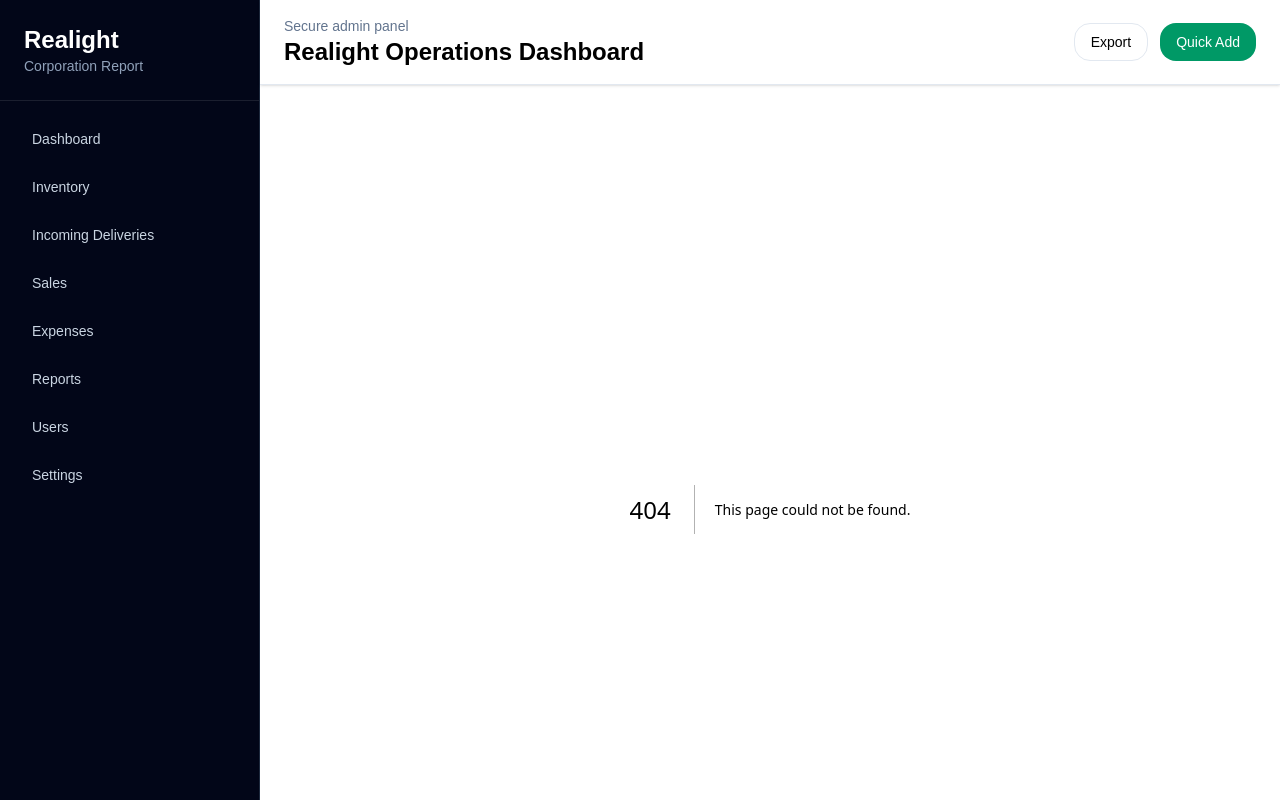
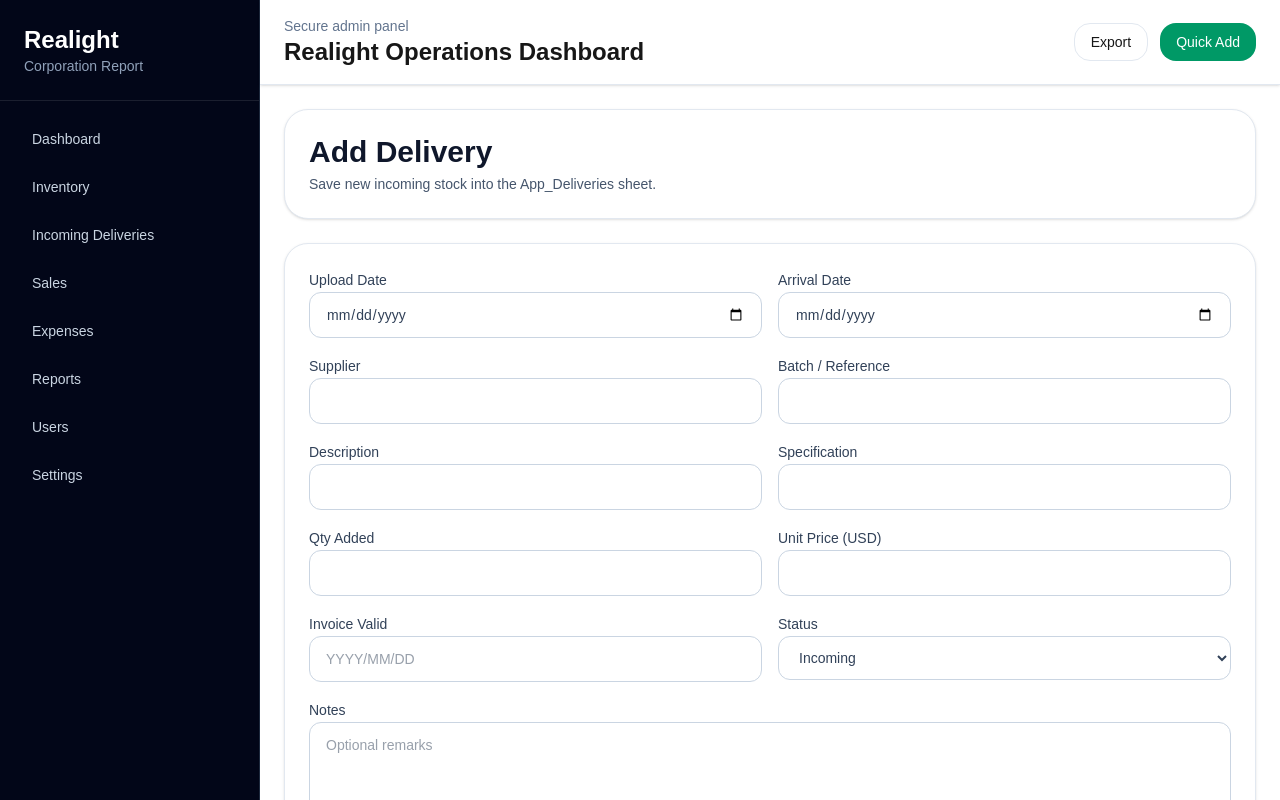
Before and after one commit to johncardinales-cpu/realight-dashboard, a Next.js app: page /add-delivery in a window 1280 px wide. Before the commit this address had no page. Shown: the top 800 px of the page. Built offline with nearby package versions, Linux system fonts and the light colour scheme.

Commit message:
Add delivery form

```diff
--- /dev/null
+++ b/app/add-delivery/page.tsx
@@ -0,0 +1,145 @@
+"use client";
+
+import { useState } from "react";
+
+const initialState = {
+  uploadDate: "",
+  arrivalDate: "",
+  supplier: "",
+  batchReference: "",
+  description: "",
+  specification: "",
+  qtyAdded: "",
+  unitPriceUsd: "",
+  invoiceValid: "",
+  status: "Incoming",
+  notes: "",
+};
+
+export default function AddDeliveryPage() {
+  const [form, setForm] = useState(initialState);
+  const [loading, setLoading] = useState(false);
+  const [message, setMessage] = useState("");
+
+  function updateField(key: keyof typeof initialState, value: string) {
+    setForm((prev) => ({ ...prev, [key]: value }));
+  }
+
+  async function onSubmit(e: React.FormEvent) {
+    e.preventDefault();
+    setLoading(true);
+    setMessage("");
+
+    try {
+      const res = await fetch("/api/add-delivery", {
+        method: "POST",
+        headers: {
+          "Content-Type": "application/json",
+        },
+        body: JSON.stringify(form),
+      });
+
+      const data = await res.json();
+
+      if (!res.ok) {
+        throw new Error(data?.error || "Failed to add delivery");
+      }
+
+      setMessage("Delivery saved successfully.");
+      setForm(initialState);
+    } catch (error: any) {
+      setMessage(error?.message || "Failed to add delivery.");
+    } finally {
+      setLoading(false);
+    }
+  }
+
+  return (
+    <section className="space-y-6">
+      <div className="rounded-3xl border border-slate-200 bg-white p-6 shadow-sm">
+        <h1 className="text-3xl font-semibold text-slate-900">Add Delivery</h1>
+        <p className="mt-1 text-sm text-slate-600">
+          Save new incoming stock into the App_Deliveries sheet.
+        </p>
+      </div>
+
+      <form onSubmit={onSubmit} className="rounded-3xl border border-slate-200 bg-white p-6 shadow-sm">
+        <div className="grid grid-cols-1 gap-4 md:grid-cols-2">
+          <Field label="Upload Date" type="date" value={form.uploadDate} onChange={(v) => updateField("uploadDate", v)} required />
+          <Field label="Arrival Date" type="date" value={form.arrivalDate} onChange={(v) => updateField("arrivalDate", v)} />
+          <Field label="Supplier" value={form.supplier} onChange={(v) => updateField("supplier", v)} required />
+          <Field label="Batch / Reference" value={form.batchReference} onChange={(v) => updateField("batchReference", v)} />
+          <Field label="Description" value={form.description} onChange={(v) => updateField("description", v)} required />
+          <Field label="Specification" value={form.specification} onChange={(v) => updateField("specification", v)} required />
+          <Field label="Qty Added" type="number" value={form.qtyAdded} onChange={(v) => updateField("qtyAdded", v)} required />
+          <Field label="Unit Price (USD)" type="number" value={form.unitPriceUsd} onChange={(v) => updateField("unitPriceUsd", v)} />
+          <Field label="Invoice Valid" placeholder="YYYY/MM/DD" value={form.invoiceValid} onChange={(v) => updateField("invoiceValid", v)} />
+          <div className="space-y-2">
+            <label className="text-sm font-medium text-slate-700">Status</label>
+            <select
+              value={form.status}
+              onChange={(e) => updateField("status", e.target.value)}
+              className="w-full rounded-xl border border-slate-300 px-4 py-3 text-sm text-slate-700"
+            >
+              <option value="Incoming">Incoming</option>
+              <option value="In Transit">In Transit</option>
+              <option value="Received">Received</option>
+              <option value="Available">Available</option>
+            </select>
+          </div>
+        </div>
+
+        <div className="mt-4 space-y-2">
+          <label className="text-sm font-medium text-slate-700">Notes</label>
+          <textarea
+            value={form.notes}
+            onChange={(e) => updateField("notes", e.target.value)}
+            className="min-h-[120px] w-full rounded-xl border border-slate-300 px-4 py-3 text-sm text-slate-700"
+            placeholder="Optional remarks"
+          />
+        </div>
+
+        <div className="mt-6 flex items-center gap-3">
+          <button
+            type="submit"
+            disabled={loading}
+            className="rounded-2xl bg-emerald-600 px-5 py-3 text-sm font-medium text-white disabled:opacity-60"
+          >
+            {loading ? "Saving..." : "Save Delivery"}
+          </button>
+          {message ? <p className="text-sm text-slate-700">{message}</p> : null}
+        </div>
+      </form>
+    </section>
+  );
+}
+
+function Field({
+  label,
+  value,
+  onChange,
+  type = "text",
+  placeholder,
+  required = false,
+}: {
+  label: string;
+  value: string;
+  onChange: (value: string) => void;
+  type?: string;
+  placeholder?: string;
+  required?: boolean;
+}) {
+  return (
+    <div className="space-y-2">
+      <label className="text-sm font-medium text-slate-700">{label}</label>
+      <input
+        type={type}
+        value={value}
+        required={required}
+        placeholder={placeholder}
+        onChange={(e) => onChange(e.target.value)}
+        className="w-full rounded-xl border border-slate-300 px-4 py-3 text-sm text-slate-700"
+      />
+    </div>
+  );
+}
--- /dev/null
+++ b/app/api/add-delivery/route.ts
@@ -0,0 +1,89 @@
+import { NextResponse } from "next/server";
+import { google } from "googleapis";
+
+const auth = new google.auth.GoogleAuth({
+  credentials: {
+    client_email: process.env.GOOGLE_CLIENT_EMAIL,
+    private_key: process.env.GOOGLE_PRIVATE_KEY?.replace(/\\n/g, "\n"),
+  },
+  scopes: ["https://www.googleapis.com/auth/spreadsheets"],
+});
+
+const SHEET_ID = process.env.GOOGLE_SHEET_ID as string;
+const SHEET_NAME = "App_Deliveries";
+
+type Payload = {
+  uploadDate: string;
+  arrivalDate: string;
+  supplier: string;
+  batchReference: string;
+  description: string;
+  specification: string;
+  qtyAdded: string | number;
+  unitPriceUsd?: string | number;
+  invoiceValid?: string;
+  status: string;
+  notes?: string;
+};
+
+function required(value: unknown) {
+  return String(value ?? "").trim();
+}
+
+export async function POST(req: Request) {
+  try {
+    const body = (await req.json()) as Payload;
+
+    const uploadDate = required(body.uploadDate);
+    const arrivalDate = required(body.arrivalDate);
+    const supplier = required(body.supplier);
+    const batchReference = required(body.batchReference);
+    const description = required(body.description);
+    const specification = required(body.specification);
+    const qtyAdded = required(body.qtyAdded);
+    const status = required(body.status);
+
+    if (!uploadDate || !supplier || !description || !specification || !qtyAdded || !status) {
+      return NextResponse.json(
+        { error: "Missing required fields" },
+        { status: 400 }
+      );
+    }
+
+    const client = await auth.getClient();
+    const sheets = google.sheets({ version: "v4", auth: client as any });
+
+    const row = [
+      uploadDate,
+      arrivalDate,
+      supplier,
+      batchReference,
+      description,
+      specification,
+      qtyAdded,
+      body.unitPriceUsd ?? "",
+      body.invoiceValid ?? "",
+      status,
+      body.notes ?? "",
+      new Date().toISOString(),
+    ];
+
+    await sheets.spreadsheets.values.append({
+      spreadsheetId: SHEET_ID,
+      range: `${SHEET_NAME}!A:L`,
+      valueInputOption: "USER_ENTERED",
+      insertDataOption: "INSERT_ROWS",
+      requestBody: {
+        values: [row],
+      },
+    });
+
+    return NextResponse.json({ ok: true });
+  } catch (error: any) {
+    console.error("ADD DELIVERY API ERROR:", error);
+    return NextResponse.json(
+      { error: error?.message || String(error) || "Failed to add delivery" },
+      { status: 500 }
+    );
+  }
+}
--- a/app/incoming-deliveries/page.tsx
+++ b/app/incoming-deliveries/page.tsx
@@ -1,6 +1,7 @@
 "use client";
 
 import { useEffect, useMemo, useState } from "react";
+import Link from "next/link";
 
 type MovementRow = Record<string, string>;
 
@@ -53,6 +54,12 @@ export default function IncomingDeliveriesPage() {
           </div>
 
           <div className="flex items-center gap-3">
+            <Link
+              href="/add-delivery"
+              className="rounded-xl bg-emerald-600 px-4 py-2 text-sm font-medium text-white"
+            >
+              Add Delivery
+            </Link>
             <label className="text-sm font-medium text-slate-700">
               Status Filter
             </label>
```
